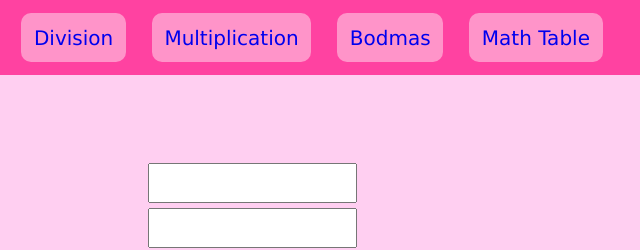
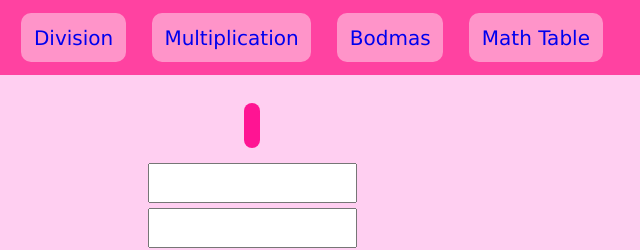
Before and after one commit to rahulpakhare4/practicemath.github.io, a plain HTML site: page table.html in a window 1280 px wide. Shown: the top 250 px of the page, 413-1053 px from the left. Drawn offline with Linux system fonts and the light colour scheme.

Commit message:
Update table.css

```diff
--- a/table.css
+++ b/table.css
@@ -104,6 +104,8 @@ body {
 #mynum {
     display: inline;
     background-color: #ff1493;
+    border-radius: 10px;
+    padding: 8px;
 }
 
 a {
```
